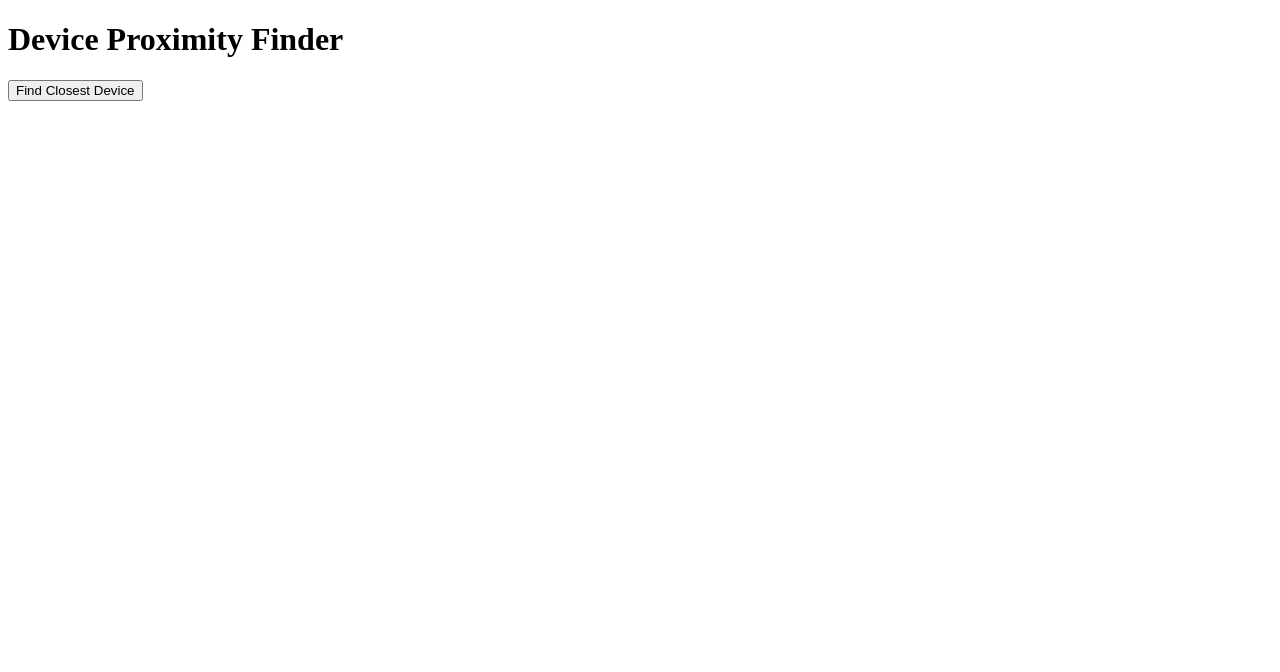
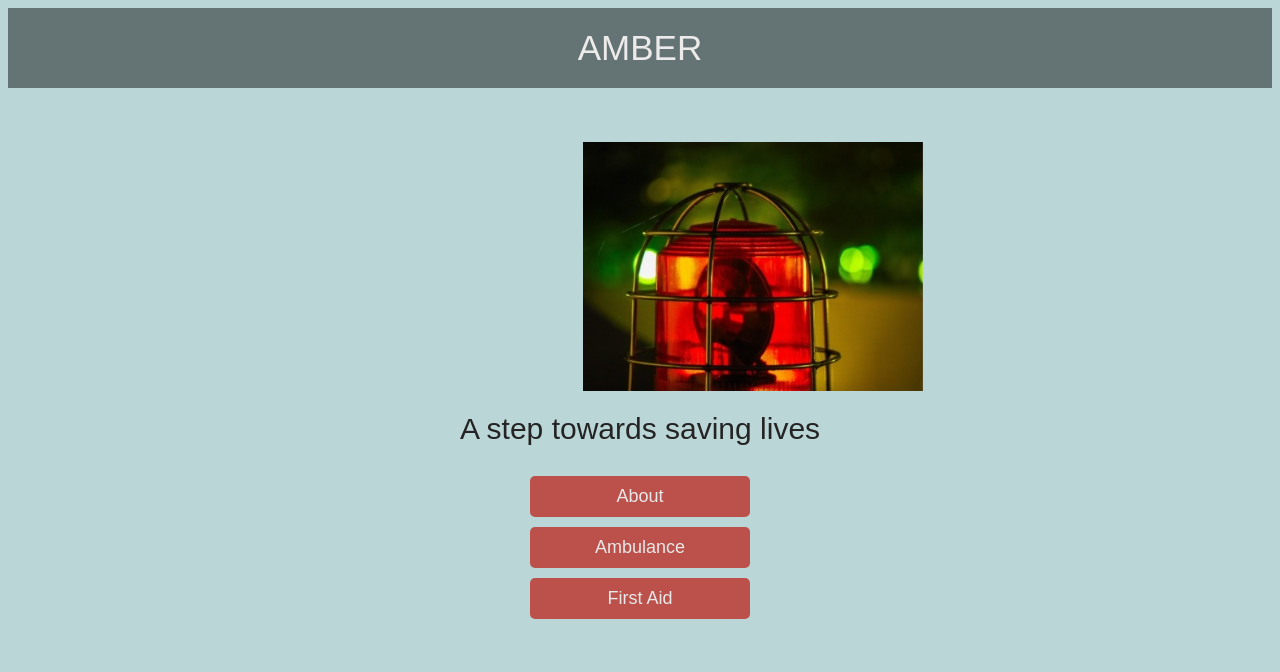
Before and after one commit to Ab-tldr/Hack_Battle, a plain HTML site: page index.html in a window 1280 px wide. Drawn offline with Linux system fonts and the light colour scheme.

Commit message:
50 per cent

```diff
--- a/index.html
+++ b/index.html
@@ -1,39 +1,67 @@
 <!DOCTYPE html>
 <html>
 <head>
-    <title>Device Proximity Finder</title>
-    <script>
-        // Function to retrieve the GPS location of the user's device
-        function getUserLocation() {
-            if ("geolocation" in navigator) {
-                navigator.geolocation.getCurrentPosition(function(position) {
-                    // Send the user's location to the backend for comparison
-                    fetch('/compare-locations', {
-                        method: 'POST',
-                        headers: {
-                            'Content-Type': 'application/json'
-                        },
-                        body: JSON.stringify({
-                            lat: position.coords.latitude,
-                            lon: position.coords.longitude
-                        })
-                    })
-                    .then(response => response.json())
-                    .then(data => {
-                        // Display the result, i.e., which device is closest
-                        document.getElementById('result').innerHTML = `Closest device: ${data.closestDevice}`;
-                    })
-                    .catch(error => console.error('Error:', error));
-                });
-            } else {
-                alert('Geolocation is not supported in your browser.');
-            }
+    <title>Amber - Saving Lives</title>
+    <style>
+        body {
+            font-family: Arial, Helvetica, sans-serif;
+            text-align: center;
+            background-color: #bbd6d6;
+
         }
-    </script>
+        .header {
+            background-color: #647374;
+            color: rgb(237, 234, 234);
+            padding: 20px;
+            font-size: 35px;
+        }
+        .content {
+            padding: 40px;
+            font-size: 30px;
+            color: #252424
+        }
+        .button {
+            display: block;
+            width: 200px;
+            margin: 10px auto;
+            padding: 10px;
+            background-color: #bb514a;
+            color: rgb(233, 232, 232);
+            text-decoration: none;
+            border: none;
+            border-radius: 5px;
+            font-size: 18px;
+            cursor: pointer;
+        }
+        .img {
+
+            width:200px;
+            height:200px;
+            margin-left:575px;
+        }
+        .center{
+            display: block;
+            margin-left: auto;
+            margin-right: auto;
+            width: 170%;
+        }
+    </style>
 </head>
 <body>
-    <h1>Device Proximity Finder</h1>
-    <button onclick="getUserLocation()">Find Closest Device</button>
-    <p id="result"></p>
+    <div class="header">
+        AMBER
+    </div>
+    <br><br><br>
+    <div class="img">
+        <img src = "images/siren.jpg" alt = "Siren" class ="center">
+    </div>
+    <section id = "options">
+    <div class="content">
+        <p>A step towards saving lives</p>
+        <a href="about.html" class="button">About</a>
+        <a href="ambulance.html" class="button">Ambulance</a>
+        <a href="firstaid.html" class="button">First Aid</a>
+    </div>
+    </body></section>
 </body>
 </html>
```
Also changed, not shown: about.html (added, +33 -0 lines), ambulance.html (added, +48 -0 lines), firstaid.html (added, +89 -0 lines), gps.html (added, +19 -0 lines), images/Amb2.jpg (added), images/plus.jpg (added), images/siren.jpg (added).
